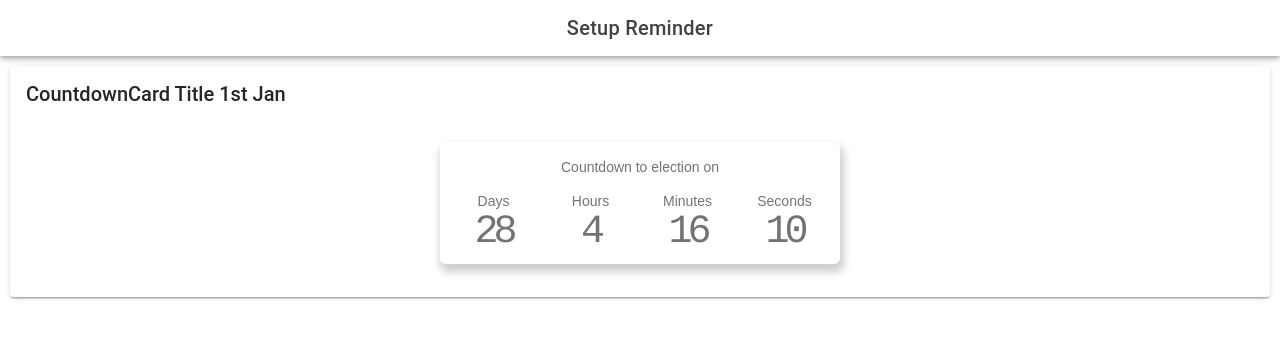
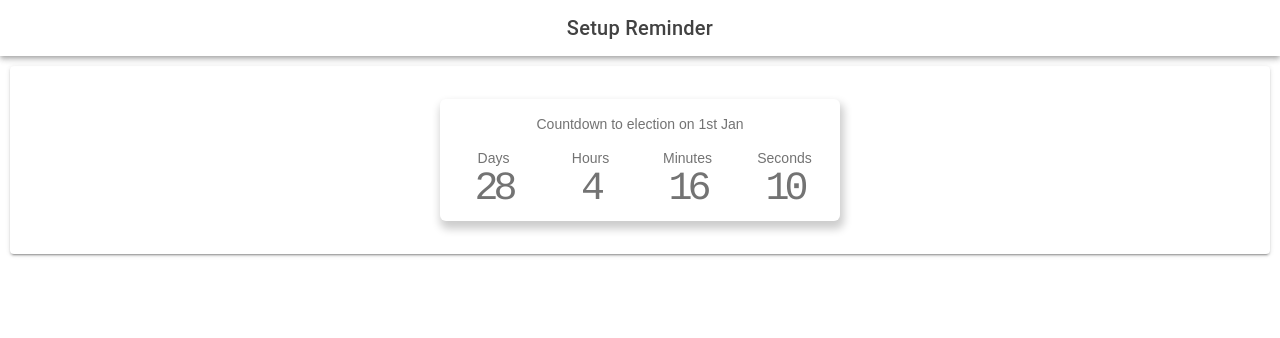
Before and after one commit to PhilipWright96/ElectionReminders, a React (Vite) app: page /setupReminder/a in a window 1280 px wide. Shown: the top 338 px of the page. Built offline with nearby package versions, Linux system fonts and the light colour scheme.

Commit message:
Move date to within card

```diff
--- a/src/components/CountdownCard/CountdownCard.tsx
+++ b/src/components/CountdownCard/CountdownCard.tsx
@@ -41,13 +41,9 @@ const CountdownCard: React.FC<CountdownCard> = ({ countdownCardProperties }) =>
 
     return (
         <IonCard>
-            <IonCardHeader>
-                <IonCardTitle>CountdownCard Title {countdownCardProperties?.electionDate}</IonCardTitle>
-            </IonCardHeader>
-
             <IonCardContent>
                 <div className="count-down-timer">
-                    <p>Countdown to election on</p>
+                    <p>Countdown to election on {countdownCardProperties?.electionDate}</p>
                     <div className="wrapper">
                         <div className="description">
                             <p>Days</p>
```
